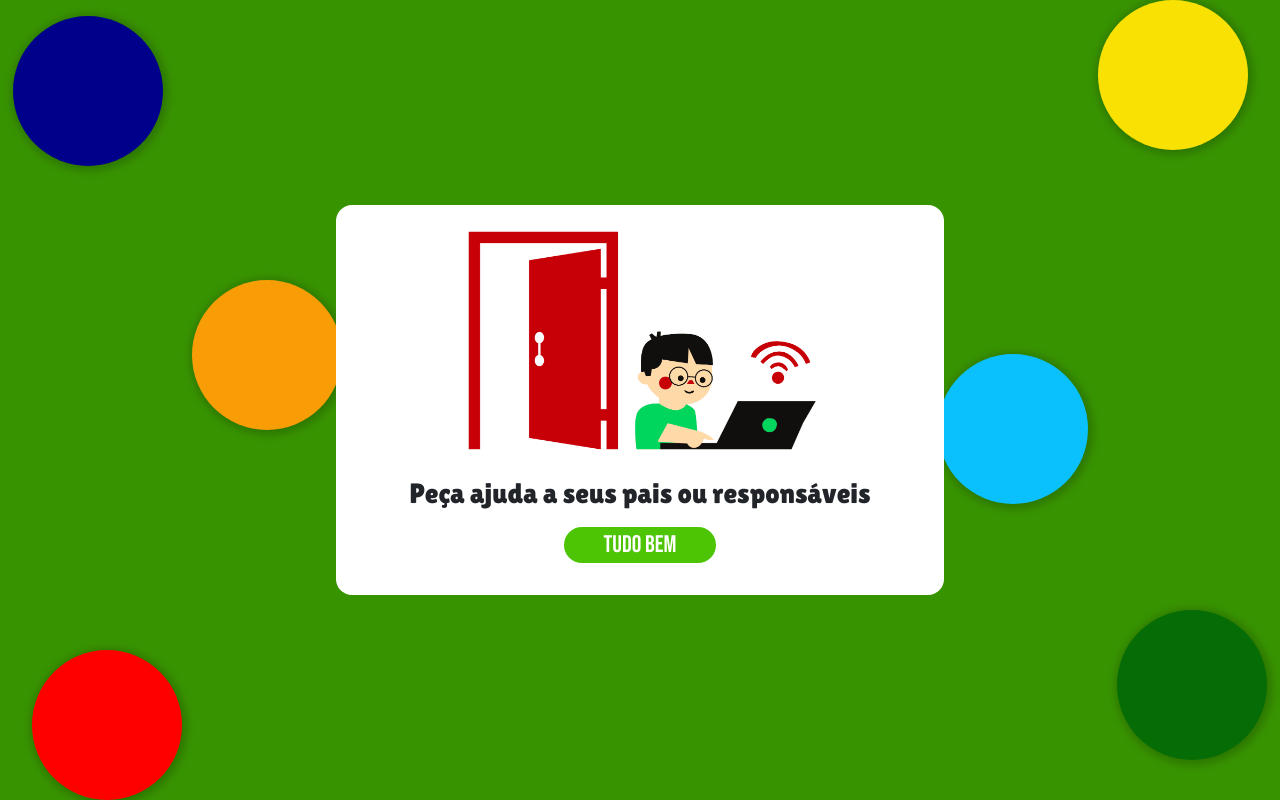
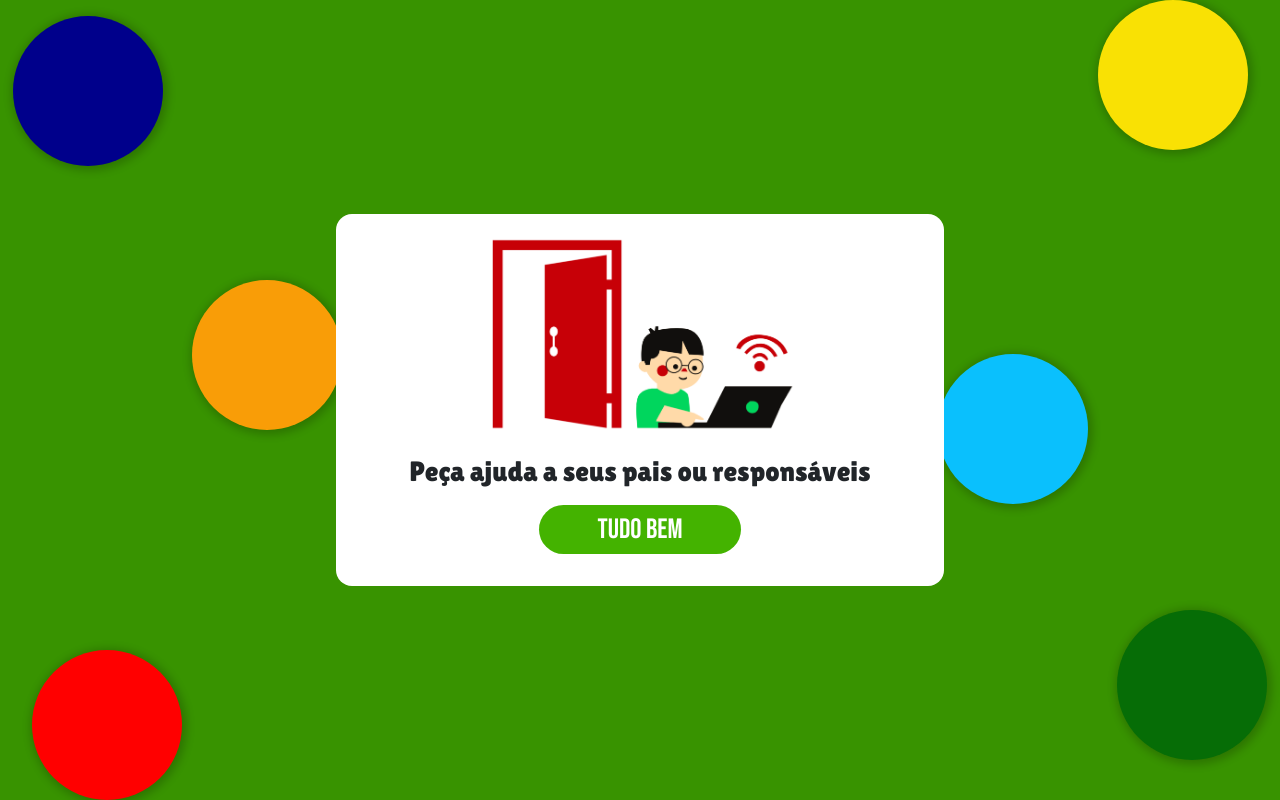
Before and after one commit to Flurmem/roomon, a FastAPI app: page /aviso in a window 1280 px wide. Run offline with FastAPI, Linux system fonts and the light colour scheme; some libraries are stand-ins or nearby versions.

Commit message:
desempenho e acessibilidade

```diff
--- a/static/css/pedro.css
+++ b/static/css/pedro.css
@@ -28,6 +28,7 @@
     margin: 0;
     padding: 0;
     box-sizing: border-box;
+    font-display: swap;
 }
 
 html,
@@ -1131,3 +1132,8 @@ em{
     width: 18rem;
     gap: 1.5em;
 }
+
+.crianca__pc__img{
+    width: 350px;
+    height: 193px;
+}
--- a/templates/kids/basebolinhas.html
+++ b/templates/kids/basebolinhas.html
@@ -9,7 +9,7 @@
 
     <!-- Bootstrap -->
     <!-- <link rel="stylesheet" href="../static/lib/bootstrap/css/bootstrap.min.css"> -->
-    <link href="https://cdn.jsdelivr.net/npm/bootstrap@5.3.2/dist/css/bootstrap.min.css" rel="stylesheet"
+    <link defer href="https://cdn.jsdelivr.net/npm/bootstrap@5.3.2/dist/css/bootstrap.min.css" rel="stylesheet"
         integrity="sha384-T3c6CoIi6uLrA9TneNEoa7RxnatzjcDSCmG1MXxSR1GAsXEV/Dwwykc2MPK8M2HN" crossorigin="anonymous">
 </head>
 
--- a/templates/kids/cadastro/aviso.html
+++ b/templates/kids/cadastro/aviso.html
@@ -5,16 +5,14 @@
     class="h-100 d-flex align-self-center justify-content-center z-3 p-3 col-11 col-sm-10 col-md-9 col-lg-8 col-xl-6 col-xxl-5 maxw800">
 
     <div
-        class="slide-in-left rounded-4 bg-white d-flex justify-content-center align-items-center align-self-center flex-column py-4 px-0">
-        <img class="col-12 col-sm-11 col-md-11 col-lg-10 col-xl-8 mb-4 ms-sm-2" src="../static/imagens/criançanNoPC.png"
-            alt="Criança no computador">
+        class="slide-in-left rounded-4 bg-white d-flex justify-content-center col-12 align-items-center align-self-center flex-column py-4 px-0">
+        <img class="crianca__pc__img mb-4 ms-sm-2" src="../static/imagens/criançanNoPC.png" alt="Criança no computador">
         <p class="text-center lilita h3 mb-5 mb-sm-3" style="width: 100%;"> Peça ajuda a seus pais ou responsáveis </p>
 
         <div class="text-center col-12">
-            <button class="bebas py-1 col-8 col-sm-4 col-md-3 rounded-5 h4 text-white kidshover"
-                style='background-color:#4dc404; outline: none; border: none'
-                onclick="window.location.href='/precadastro'" id="btnRetorno">
-                tudo bem</button>
+            <button class="bebas py-2 col-5 col-sm-5 col-md-4 rounded-5 col-4 h3 text-white align-middle kidshover"
+        style='background-color:#44b300; outline: none; border: none' id="btnRetorno"
+                onclick="window.location.href = '/'">Tudo Bem</button>
         </div>
 
     </div>
```
Also changed, not shown: templates/kids/cadastro/pre_cadastro.html (+4 -4 lines), templates/kids/cadastro/souadulto.html (+4 -4 lines).
